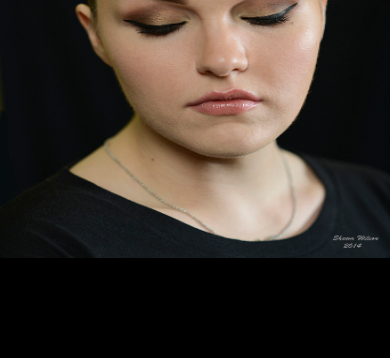
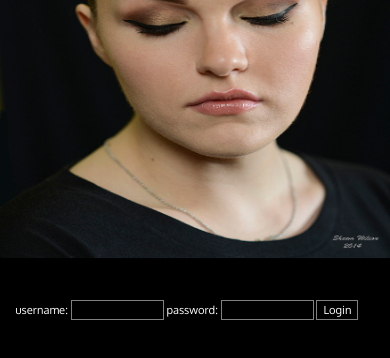
Before and after one commit to ehughestaylor/shawn_web, a plain HTML site: page index.html in a window 390 px wide. Shown: the part 6512-6870 px from the top of the page. After the commit the page ends 6832 px from the top, so only its background shows below. Drawn offline with nearby package versions, Linux system fonts and the light colour scheme.

Commit message:
fixed mobile login

```diff
--- a/css/style.scss
+++ b/css/style.scss
@@ -402,15 +402,11 @@ QUERIES
 	}
 }
 #login{
-	position: absolute;
-	top: 0%;
-	bottom: 0%;
 	color: white;
-	height: 0px;
-	right: 3%;
+	left: 4%;
 	z-index: 9999;
-	top: 1049%;
 	font-size: 0.8em;
+	position: relative;
 	.username,
 	.password,
 	.submit{
```
Also changed, not shown: css/style.css, 1 other file.
